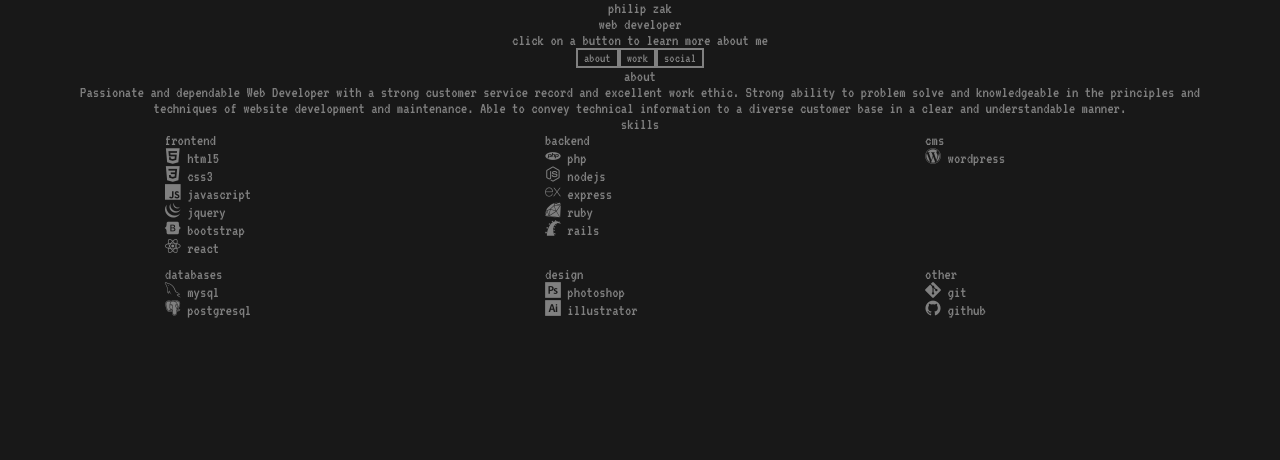
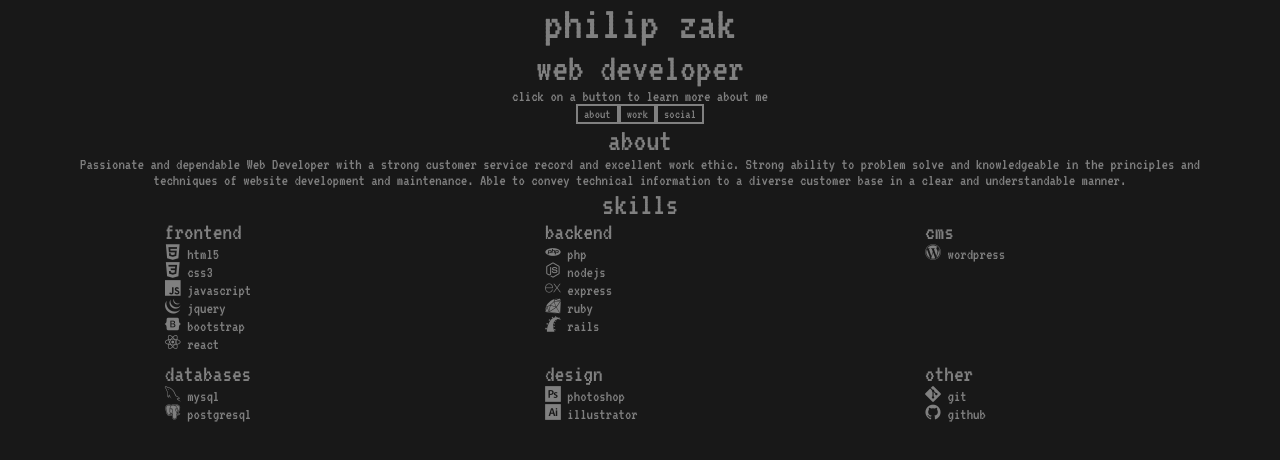
Before and after one commit to zakphi/portfolioV2, a plain HTML site: page index.html in a window 1280 px wide. Both pictures are taken after a click on the button "about". Drawn offline with nearby package versions, Linux system fonts and the light colour scheme.

Commit message:
style headers

```diff
--- a/css/style.css
+++ b/css/style.css
@@ -43,6 +43,22 @@
   width: 100%;
 }
 
+h1{
+  font-size: 3em;
+}
+
+h2{
+  font-size: 2.5em;
+}
+
+h3{
+  font-size: 2em;
+}
+
+h4{
+  font-size: 1.5em;
+}
+
 @media screen and (min-width: 768px) {
   #skillsCont div h4, #skillsCont div ul{
     width: 50%;
```
